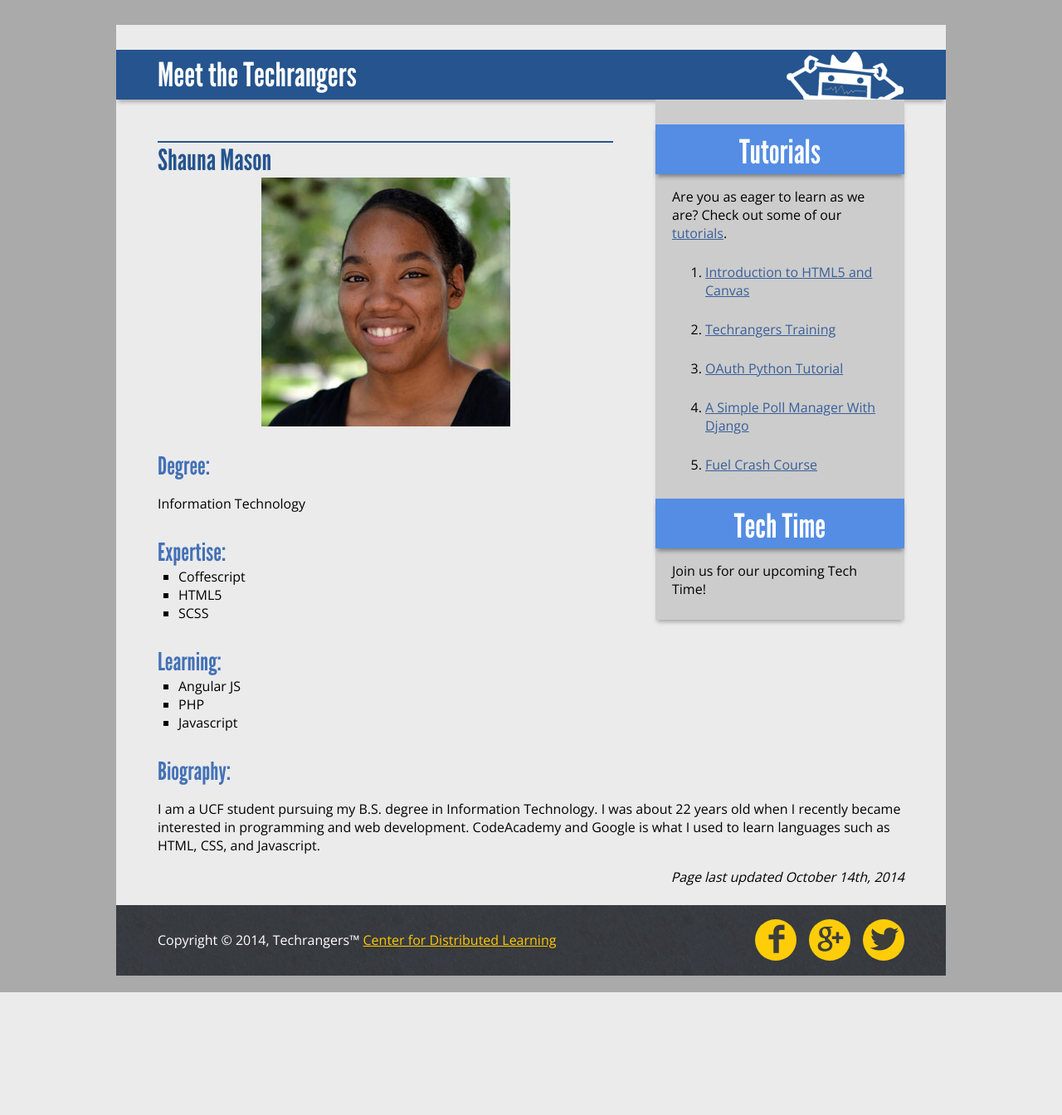
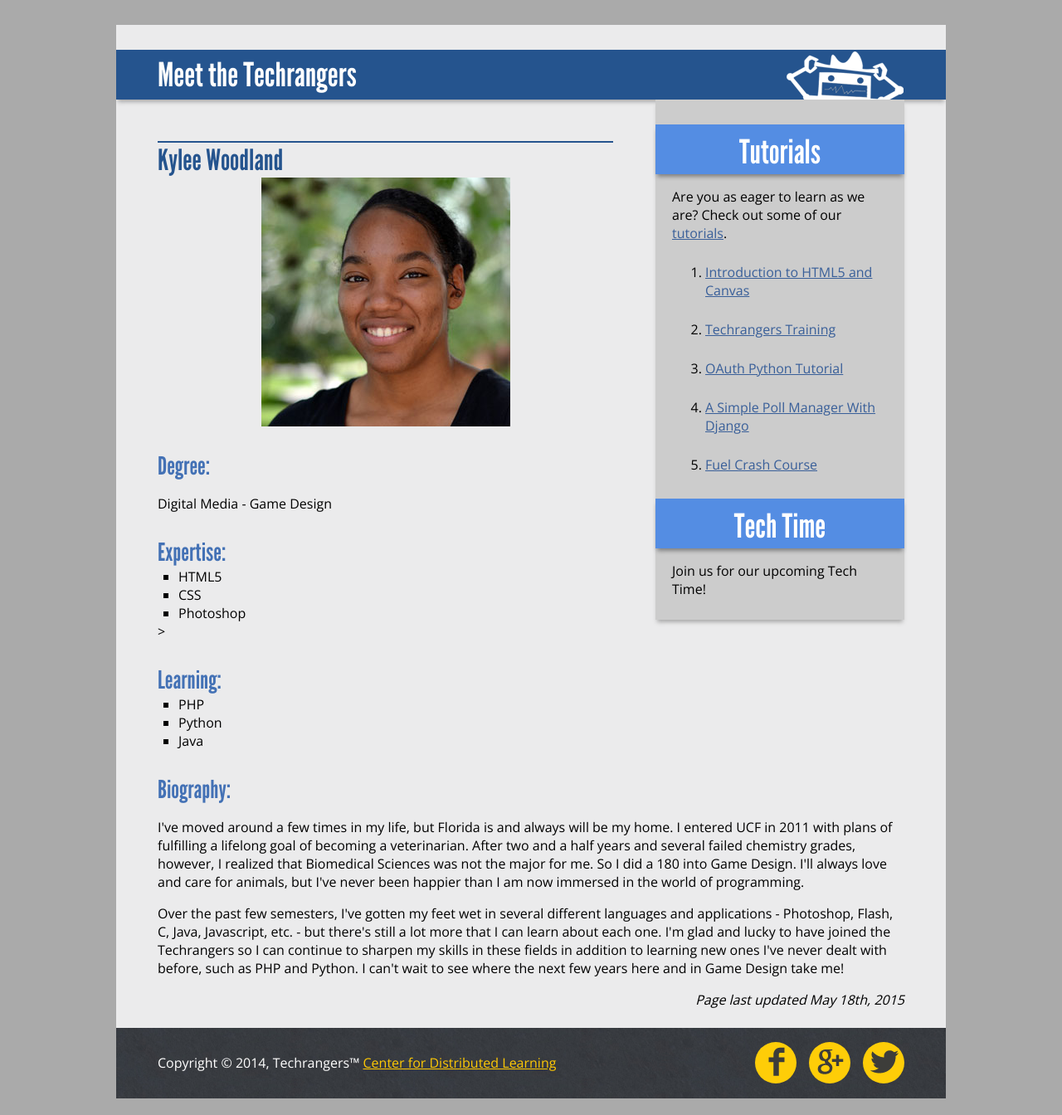
Before and after one commit to chrissolanilla/CSolanillaBio, a PHP site: page /bio_kylee-woodland.php in a window 1280 px wide. Shown: the part 80-1424 px from the top of the page at 83% size. Before the commit the page ends 1276 px from the top, so only its background shows below. Run offline with PHP 8.4, Linux system fonts and the light colour scheme; some libraries are stand-ins or nearby versions.

Commit message:
updated techrangers profile (missing img)

```diff
--- a/bio_kylee-woodland.php
+++ b/bio_kylee-woodland.php
@@ -2,7 +2,7 @@
 <html>
 <head>
 <?php include('includes.html'); ?><!-- includes.html -->
-<title>Shauna Mason - Techrangers</title>
+<title>Kylee Woodland - Techrangers</title>
 </head>
 
 <body>
@@ -20,33 +20,36 @@
         <section role="region" class="pagecontent" id="biopage">
 
             <section role="region">
-            <h1 class="bioh1">Shauna Mason</h1>
+            <h1 class="bioh1">Kylee Woodland</h1>
 
-                <img src="images/bios/shauna.jpg" alt="Shauna Mason" />
+                <img src="images/bios/shauna.jpg" alt="Kylee Woodland" />
 
                 <h2>Degree:</h2>
-                    <p>Information Technology</p>
+                    <p>Digital Media - Game Design</p>
 
                 <h2>Expertise:</h2>
                     <ul>
-                        <li>Coffescript</li>
                         <li>HTML5</li>
-                        <li>SCSS</li>
-                    </ul>
+						<li>CSS</li>
+                        <li>Photoshop</li>
+                    </ul>>
 
                 <h2>Learning:</h2>
                     <ul>
-                        <li>Angular JS</li>
                         <li>PHP</li>
-                        <li>Javascript</li>
+						<li>Python</li>
+                        <li>Java</li>
                     </ul>
 
                 <h2>Biography:</h2>
                     <p>
-                    	I am a UCF student pursuing my B.S. degree in Information Technology. I was about 22 years old when I recently became interested in programming and web development.  CodeAcademy and Google is what I used to learn languages such as HTML, CSS, and Javascript.
+					I've moved around a few times in my life, but Florida is and always will be my home. I entered UCF in 2011 with plans of fulfilling a lifelong goal of becoming a veterinarian. After two and a half years and several failed chemistry grades, however, I realized that Biomedical Sciences was not the major for me. So I did a 180 into Game Design. I'll always love and care for animals, but I've never been happier than I am now immersed in the world of programming.
                     </p>
+					<p>
+					Over the past few semesters, I've gotten my feet wet in several different languages and applications - Photoshop, Flash, C, Java, Javascript, etc. - but there's still a lot more that I can learn about each one. I'm glad and lucky to have joined the Techrangers so I can continue to sharpen my skills in these fields in addition to learning new ones I've never dealt with before, such as PHP and Python. I can't wait to see where the next few years here and in Game Design take me!
+					</p>
 
-                <p class="updated">Page last updated October 14<sup>th</sup>, 2014</p>
+                <p class="updated">Page last updated May 18<sup>th</sup>, 2015</p>
             </section>
 
         </section>
```
